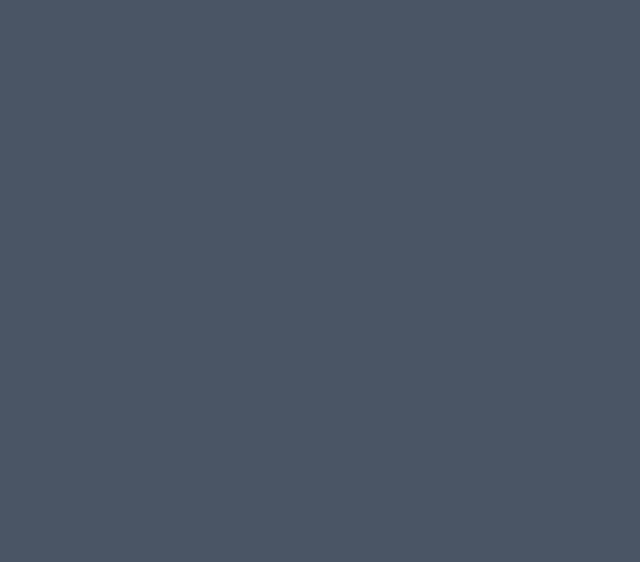
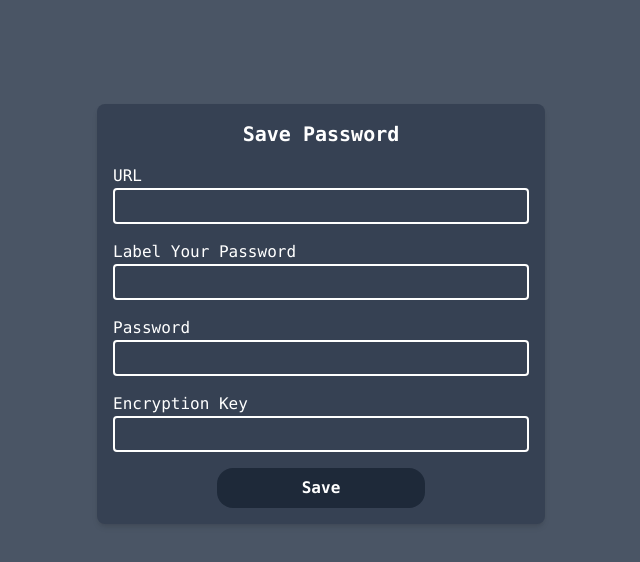
Before and after one commit to ampardo18/Secure-Password-Sharing-Application, a React (Vite) app in the folder client/: page /new-password in a window 1280 px wide. Before the commit this address had no page. Shown: the top 562 px of the page, without its empty margins (319-959 px from the left). Built offline with nearby package versions, Linux system fonts and the light colour scheme.

Commit message:
finished new password form component, alongside profile view in the dashboard. Basic table also created with no styling at the moment

```diff
--- /dev/null
+++ b/client/src/components/dashboard.tsx
@@ -0,0 +1,67 @@
+import '../styles/globals.css'
+import { useNavigate } from 'react-router-dom'
+import profileIcon from '../assets/profile-icon.png'
+import {useRef, useState, useEffect} from 'react'
+
+function Dashboard(){
+
+    const [isProfileOpen, setIsProfileOpen] = useState(false)
+    const profileRef = useRef<HTMLDivElement | null>(null)
+
+    useEffect(() => {
+        const handleOutsideClick = (event: MouseEvent) => {
+            const target = event.target as Node
+            const clickInsideProfile = profileRef.current?.contains(target)
+            if (!clickInsideProfile){
+                setIsProfileOpen(false)
+            }
+        }
+        document.addEventListener('mousedown', handleOutsideClick)
+        return(() => {
+            document.addEventListener('mousedown', handleOutsideClick)
+        })
+    }, [])
+
+    return(
+        <div className='min-h-screen select-none'>
+            <header className='bg-gray-700 h-20'>
+                <div className='flex items-center justify-between p-4'>
+                    <h1 className='font-bold text-xl text-center p-4'>Welcome, user!</h1>
+                    <div className='relative' ref={profileRef}>
+                        <button className='profile-button' onClick={() => setIsProfileOpen(!isProfileOpen)}>
+                            <img src={profileIcon}/>
+                        </button>
+                        {isProfileOpen && (
+                            <div className='user-menu'>
+                                <div className='flex flex-col items-center space-y-1'>
+                                    <p className='text-sm font-semibold text-white mt-2'>Username</p>
+                                    <img src={profileIcon} className='w-10 h-10 border-3 rounded-full' />
+                                    <p className='text-sm'>Signed as in: </p>
+                                    <p className='text-sm'>first last</p>
+                                    <button className='main-buttons mb-2'>Logout</button>
+                                </div>
+                            </div>
+                        )}
+                    </div>
+                </div>
+            </header>
+            <div className='px-4 py-6'>
+                <table>
+                    <thead>
+                        <tr>
+                            <th>URL</th>
+                            <th>Label</th>
+                            <th>Copy</th>
+                            <th>Share</th>
+                        </tr>
+                    </thead>
+                    <tbody>
+
+                    </tbody>
+                </table>
+            </div>
+        </div>
+    )
+}
+
+export default Dashboard
--- a/client/src/components/login.tsx
+++ b/client/src/components/login.tsx
@@ -18,12 +18,10 @@ function Login(){
         })
     }
 
-
-
     return(
         <div className='min-h-screen select-none px-4 py-6'>
             <form className='flex flex-col space-y-4 p-4 bg-gray-700 rounded-lg shadow-md max-w-md w-full mx-auto mt-20'>
-                <h2 className='text-l font-bold text-center'>Log-in</h2>
+                <h2 className='text-xl font-bold text-center'>Log-in</h2>
                 <div className='flex flex-col'>
                     <label>Email</label>
                     <input
--- /dev/null
+++ b/client/src/components/newPasswordForm.tsx
@@ -0,0 +1,77 @@
+import '../styles/globals.css'
+import { useNavigate } from 'react-router-dom'
+import React, { useState } from 'react'
+
+function NewPasswordForm(){
+    const navgiate = useNavigate()
+
+    const [formData, setFormData] = useState({
+        url: '',
+        label: '',
+        password: '',
+        encryption_key: ''
+    })
+
+    const handleChange = (e:React.ChangeEvent<HTMLInputElement | HTMLSelectElement>) => {
+        const { name, value } = e.target
+        setFormData({
+            ...formData,
+            [name] : value
+        })
+    }
+
+    return(
+        <div className='min-h-screen select-none px-4 py-6'>
+            <form className='flex flex-col space-y-4 p-4 bg-gray-700 rounded-lg shadow-md max-w-md w-full mx-auto mt-20'>
+                <h2 className='font-bold text-xl text-center'>Save Password</h2>
+                <div className='flex flex-col'>
+                    <label>URL</label>
+                    <input
+                        type='text'
+                        name='url'
+                        value={formData.url}
+                        onChange={handleChange}
+                        required
+                        className='w-full border-2 rounded p-1'
+                    />
+                </div>
+                <div className='flex flex-col'>
+                    <label>Label Your Password</label>
+                    <input
+                        type='text'
+                        name='label'
+                        value={formData.label}
+                        onChange={handleChange}
+                        required
+                        className='w-full border-2 rounded p-1'
+                    />
+                </div>
+                <div className='flex flex-col'>
+                    <label>Password</label>
+                    <input
+                        type='password'
+                        name='password'
+                        value={formData.password}
+                        onChange={handleChange}
+                        required
+                        className='w-full border-2 rounded p-1'
+                    />
+                </div>
+                <div className='flex flex-col'>
+                    <label>Encryption Key</label>
+                    <input
+                        type='password'
+                        name='encryption key'
+                        value={formData.encryption_key}
+                        onChange={handleChange}
+                        required
+                        className='w-full border-2 rounded p-1'
+                    />
+                </div>
+                <button type='submit' className='main-buttons'>Save</button>
+            </form>
+        </div>
+    )
+}
+
+export default NewPasswordForm
--- a/client/src/components/register.tsx
+++ b/client/src/components/register.tsx
@@ -21,7 +21,7 @@ function Register(){
     return(
         <div className='min-h-screen select-none px-4 py-6'>
             <form className='flex flex-col space-y-4 p-4 bg-gray-700 rounded-lg shadow-md max-w-md w-full mx-auto mt-20'>
-                <h2 className='font-bold text-l text-center'>Register</h2>
+                <h2 className='font-bold text-xl text-center'>Register</h2>
                 <div className="flex flex-col">
                     <label>Email</label>
                     <input
--- a/client/src/main.tsx
+++ b/client/src/main.tsx
@@ -3,6 +3,8 @@ import { BrowserRouter, Routes, Route } from "react-router-dom"
 import App from './App.tsx'
 import Login from "./components/login.tsx"
 import Register from "./components/register.tsx"
+import Dashboard from "./components/dashboard.tsx"
+import NewPasswordForm from "./components/newPasswordForm.tsx"
 
 const root = document.getElementById("root")
 
@@ -12,6 +14,8 @@ ReactDOM.createRoot(root!).render(
       <Route path="/" element={<App />} />
       <Route path="/login" element={<Login />} />
       <Route path="/register" element={<Register />}/>
+      <Route path='/dashboard' element={<Dashboard />}/>
+      <Route path='/new-password' element={<NewPasswordForm />}/>
     </Routes>
   </BrowserRouter>
 )
--- a/client/src/styles/globals.css
+++ b/client/src/styles/globals.css
@@ -11,3 +11,11 @@ body {
 .main-buttons{
     @apply bg-gray-800 font-bold cursor-pointer w-1/2 h-10 rounded-2xl transform transition-transform duration-200 hover:scale-105 mx-auto
 }
+
+.profile-button{
+    @apply w-10 h-10 cursor-pointer border-3 border-black rounded-full p-1 transform transition-transform duration-200 hover:scale-105
+}
+
+.user-menu{
+    @apply absolute right-5 mt-2 w-64 bg-gray-600 border border-black divide-y divide-gray-100 rounded-md shadow-lg ring-2 ring-black focus:outline-none z-50
+}
```
Also changed, not shown: client/src/assets/profile-icon.png (added).
